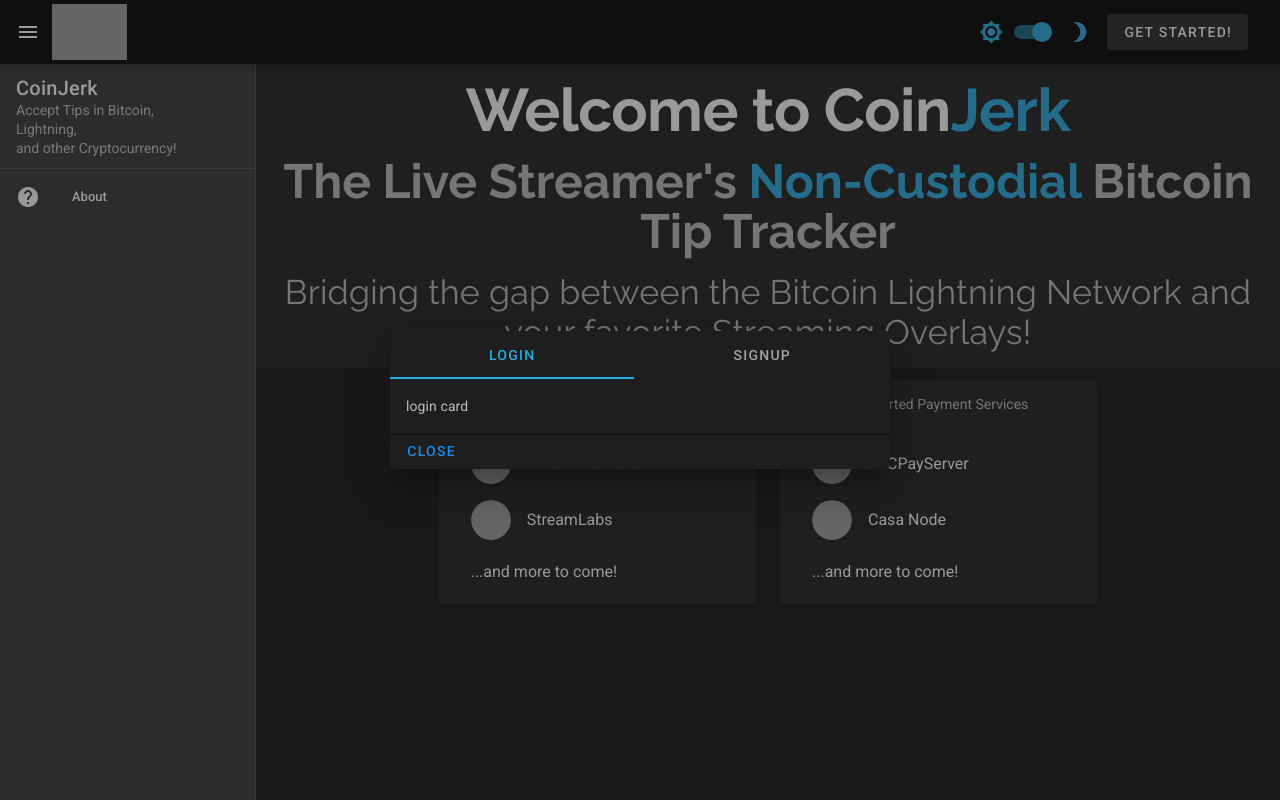
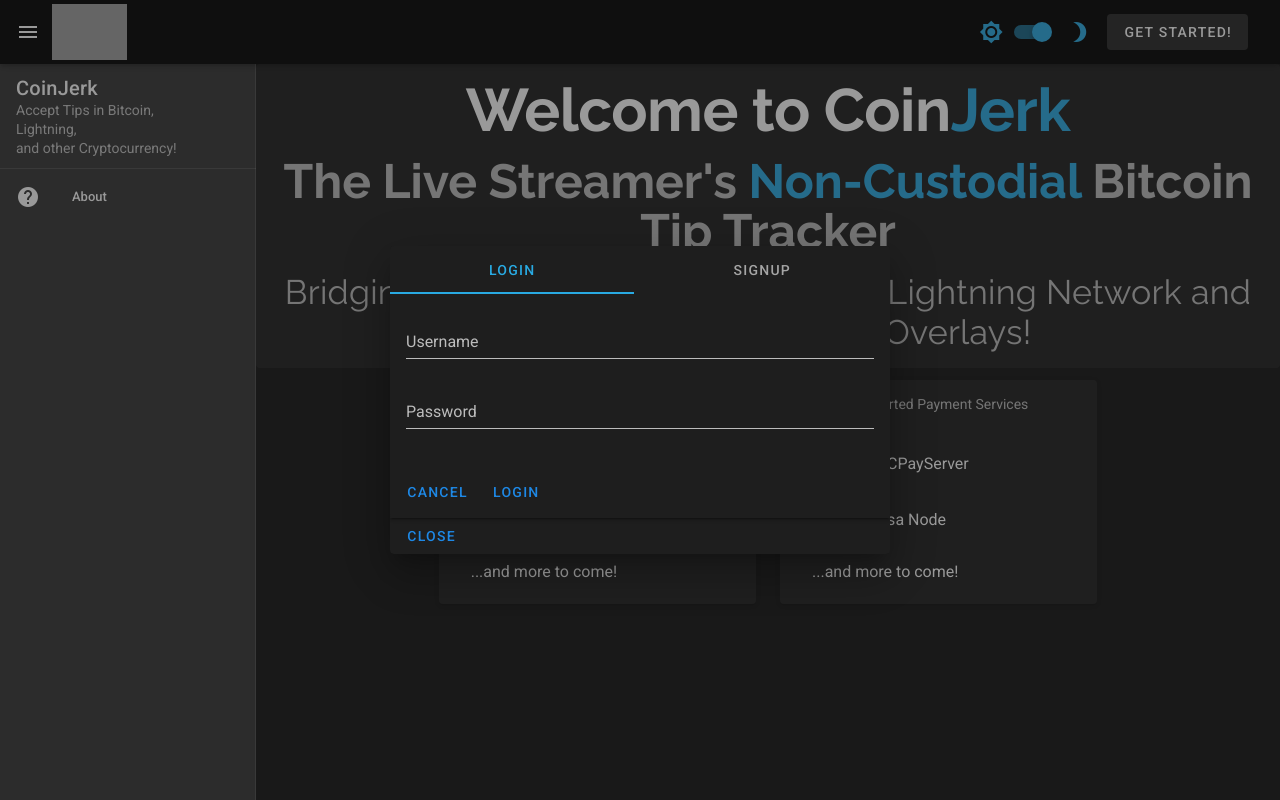
Before and after one commit to Amperture/coinjerk-btcp, a Vue app in the folder frontend/: page / in a window 1280 px wide. Both pictures are taken after a click on the button "GET STARTED!". Built offline with nearby package versions, Linux system fonts and the light colour scheme; grey boxes are pictures that could not be loaded; what v-currency-field would draw is missing.

Commit message:
Login Card looking a little better

```diff
--- /dev/null
+++ b/frontend/src/components/LoginCard.vue
@@ -0,0 +1,65 @@
+<template>
+  <div>
+    <v-card flat>
+      <v-card-text>
+        <v-form
+          ref='form'
+          v-model='valid'
+          lazy-validation
+        >
+          <v-text-field
+            v-model='username'
+            label="Username"
+            :rules='usernameRules'
+          ></v-text-field>
+          <v-text-field
+            v-model='password'
+            label="Password"
+            type="password"
+            :rules='passwordRules'
+          ></v-text-field>
+        </v-form>
+      </v-card-text>
+      <v-card-actions>
+        <v-btn
+          color="blue darken-1"
+          text
+          @click="dialog = false"
+        >Cancel</v-btn>
+        <v-btn
+          color="blue darken-1"
+          text
+          @click="dialog = false"
+        >Login</v-btn>
+      </v-card-actions>
+    </v-card>
+  </div>
+</template>
+
+<script>
+export default {
+
+  data: function () {
+    return {
+      username: '',
+      usernameRules: [
+        v => !!v || 'Look, obviously you have a username...',
+      ],
+
+      password: '',
+      passwordRules: [
+        v => !!v || 'Don\'t try and tell me you don\'t have a password...',
+      ],
+
+    }
+  },
+
+  methods: {
+
+  },
+
+}
+</script>
+
+<style>
+</style>
--- a/frontend/src/components/LoginDialog.vue
+++ b/frontend/src/components/LoginDialog.vue
@@ -47,7 +47,7 @@
               flat
               tile
             >
-              <v-card-text>login card</v-card-text>
+              <LoginCard/>
             </v-card>
           </v-tab-item>
 
@@ -59,7 +59,7 @@
               flat
               tile
             >
-              <v-card-text>signup card</v-card-text>
+              <v-card-text>dingle card</v-card-text>
             </v-card>
           </v-tab-item>
 
@@ -71,7 +71,12 @@
 </template>
 
 <script>
+import LoginCard from '@/components/LoginCard'
+
 export default {
+  components: {
+    LoginCard,
+  },
 
   data: () => ({
       dialog: false,
```
Lines whose indentation alone changed are shown as unchanged.
